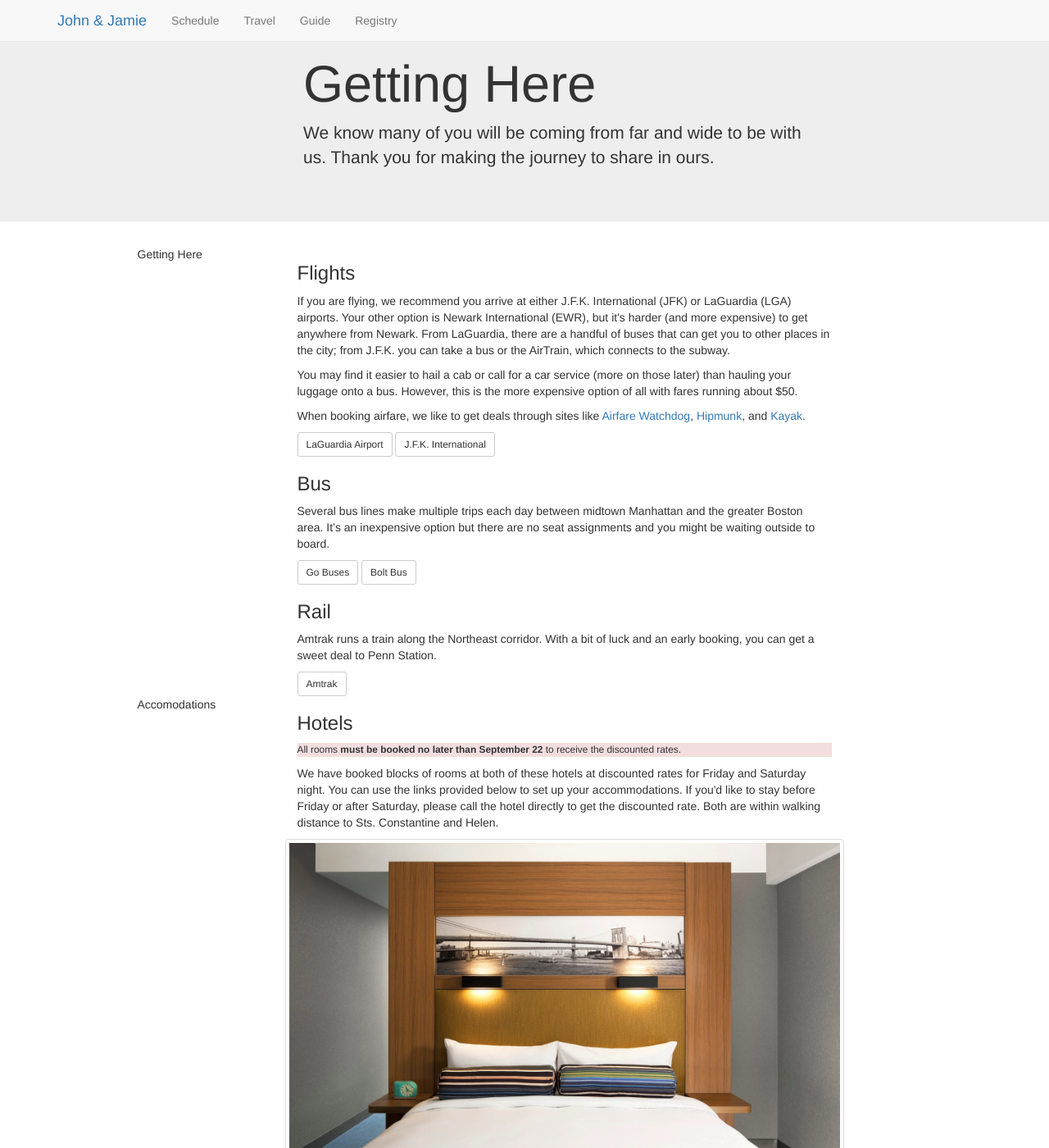
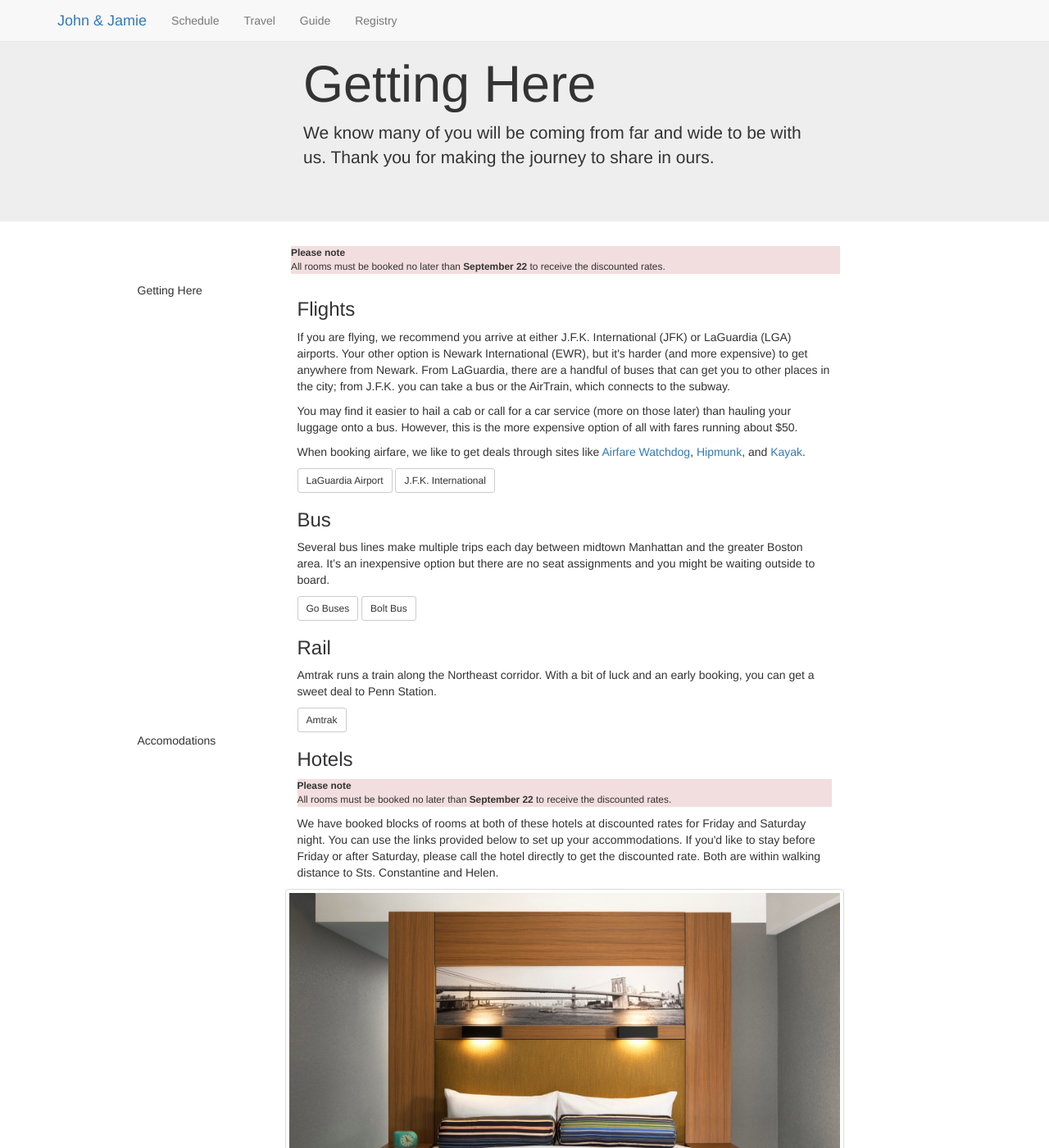
Before and after one commit to jpfinley/weddingSite, a Jekyll site: the page built from site/travel.html, in a window 1280 px wide and 1400 px high. Shown: the whole window at 82% size. Built offline with Jekyll 4.4.1, drawn with Linux system fonts in a browser that asks for light colours; nearby versions of some CDN libraries; Markdown is read by kramdown in place of the engine named in the settings.

Commit message:
ad additional hotel notice

```diff
--- a/site/assets/css/style.scss
+++ b/site/assets/css/style.scss
@@ -56,6 +56,10 @@ ol, ul {
 
 .bg-warning, .bg-danger {
   padding: 10px;
+}
+
+.bg-danger {
+  margin-bottom: 3em;
 }
 
 /* Navigation ==================== */
--- a/site/travel.html
+++ b/site/travel.html
@@ -15,6 +15,11 @@ title: The Wedding of John and Jamie
   <div class="row">
     <div class="col-md-12">
       <div class="row section section-travel">
+        <div class="row">
+          <div class="col-md-7 col-md-offset-3">
+            <p class="small bg-danger"><strong>Please note</strong><br>All rooms must be booked no later than <strong>September 22</strong> to receive the discounted rates.</p>
+          </div>
+        </div>
         <div class="col-md-2 col-md-offset-1">
           <header>Getting Here</header>
         </div>
@@ -40,7 +45,7 @@ title: The Wedding of John and Jamie
         </div>
         <div class="col-md-7">
           <h3>Hotels</h3>
-          <p class="small bg-danger">All rooms <strong>must be booked no later than September 22</strong> to receive the discounted rates.</p>
+          <p class="small bg-danger"><strong>Please note</strong><br>All rooms must be booked no later than <strong>September 22</strong> to receive the discounted rates.</p>
           <p>We have booked blocks of rooms at both of these hotels at discounted rates for Friday and Saturday night. You can use the links provided below to set up your accommodations. If you'd like to stay before Friday or after Saturday, please call the hotel directly to get the discounted rate. Both are within walking distance to Sts. Constantine and Helen.</p>
           <div class="row">
             <div class="thumbnail">
```
